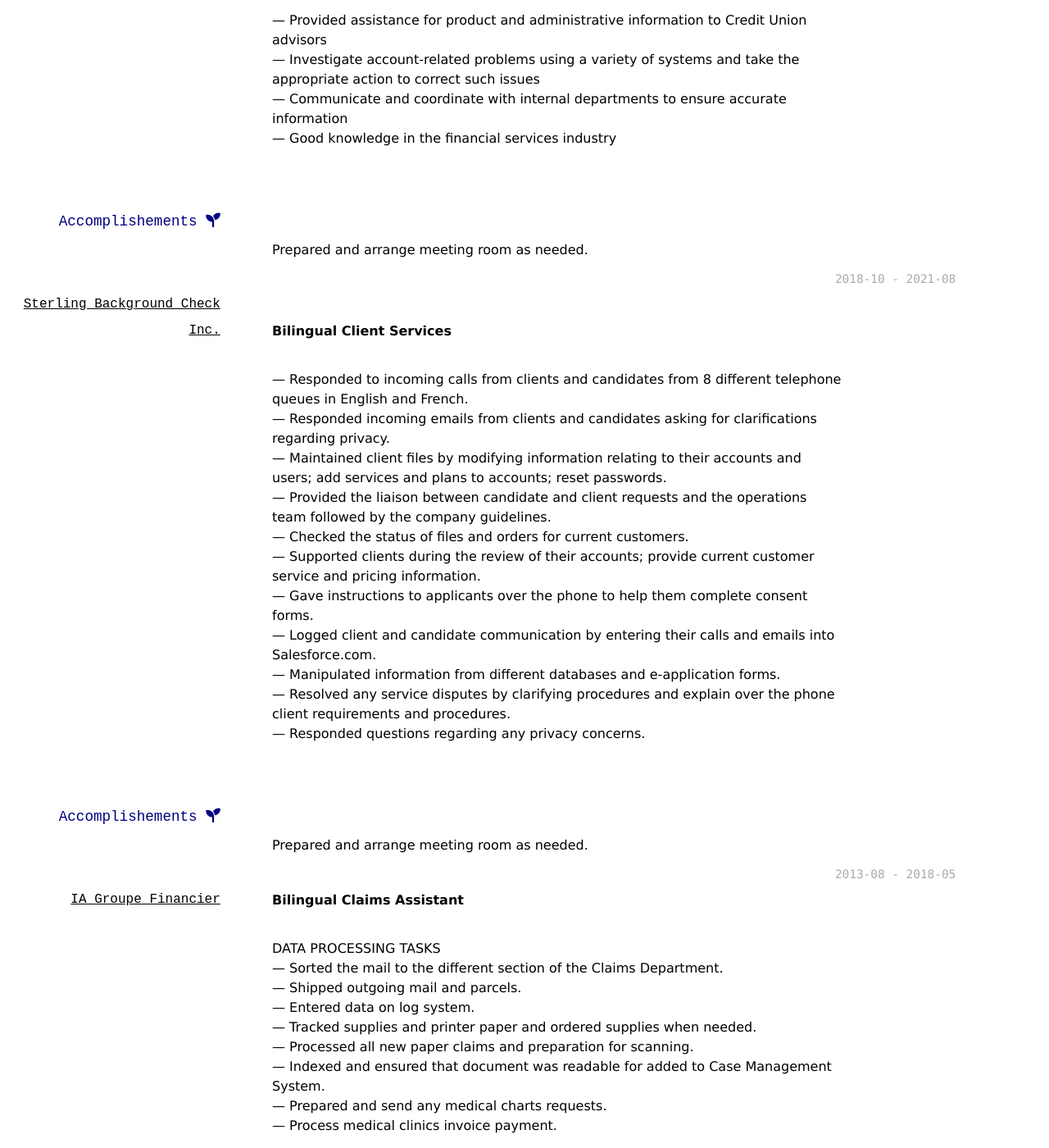
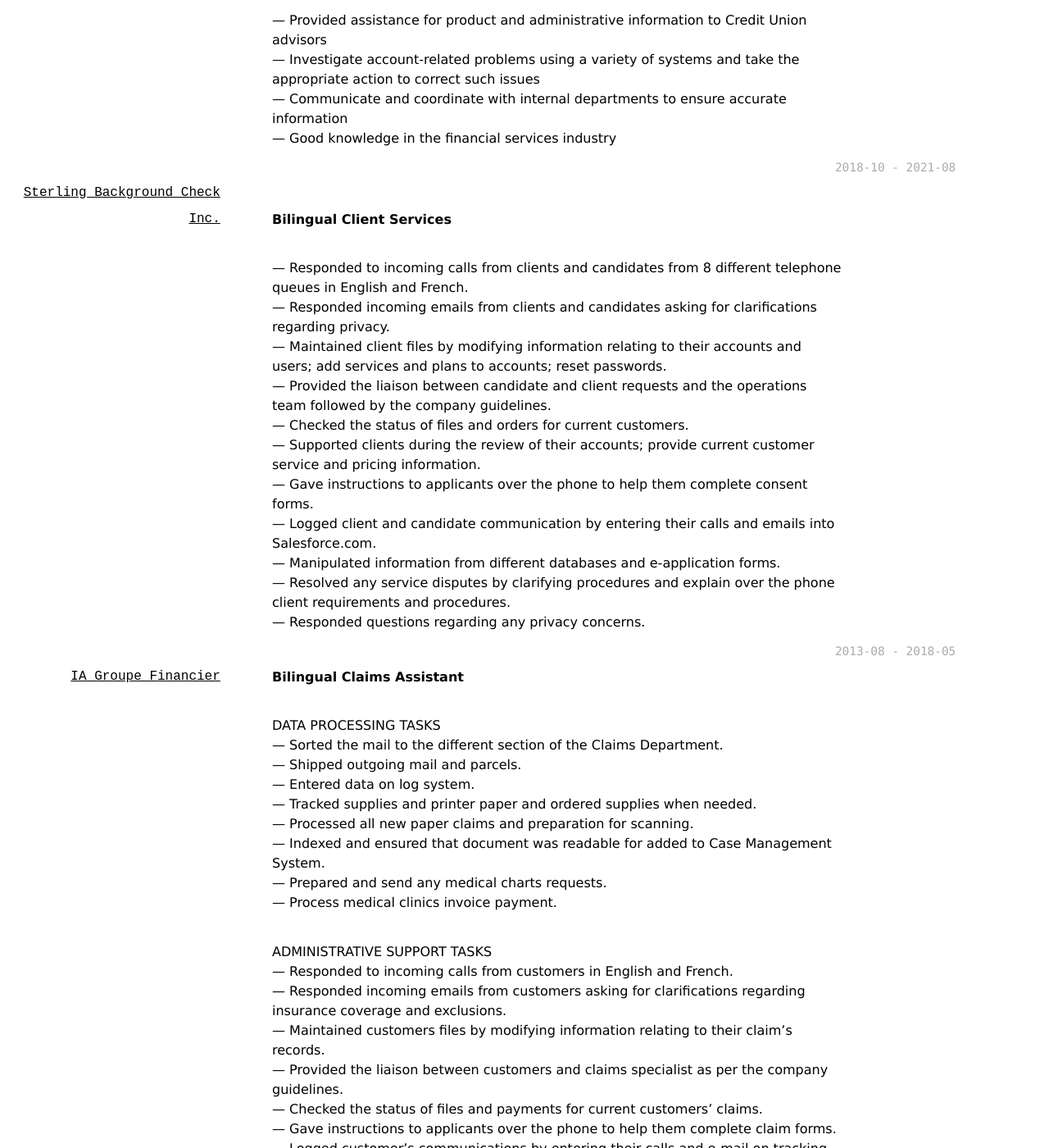
Before and after one commit to s-earnest/resume, a Jekyll site: the page built from index.md, in a window 1280 px wide and 1400 px high, scrolled down 2726 px. Shown: the whole window at 82% size. Built offline with Jekyll 4.4.1, drawn with Linux system fonts in a browser that asks for light colours; nearby versions of some CDN libraries; a style sheet for code colours, icons or effects is not loaded; some of the changed text lies outside the part shown.

Commit message:
20250220 191719

```diff
--- a/index.md
+++ b/index.md
@@ -281,12 +281,17 @@ Getting the hands dirty is one **preferred way of learning**, working with smart
 <br>— Good knowledge in the financial services industry
 
 
+<!--
+
 ## Accomplishements <i class="fa fa-seedling"></i>
 <br>
 
 > Prepared and arrange meeting room as needed.
 
 
+<br>
+
+-->
 
 `2018-10 - 2021-08`
 
@@ -306,11 +311,17 @@ Getting the hands dirty is one **preferred way of learning**, working with smart
 <br>— Responded questions regarding any privacy concerns.
 
 
+<!--
+
 ## Accomplishements <i class="fa fa-seedling"></i>
 <br>
 
 > Prepared and arrange meeting room as needed.
 
+
+<br>
+
+-->
 
 
 `2013-08 - 2018-05`
@@ -341,12 +352,17 @@ Getting the hands dirty is one **preferred way of learning**, working with smart
 <br>— Responded questions regarding any privacy concerns.
 
 
+<!--
+
 ## Accomplishements <i class="fa fa-seedling"></i>
 <br>
 
 > Prepared and arrange meeting room as needed.
 
 
+<br>
+
+-->
 
 `2011-08 - 2013-04`
 
@@ -367,11 +383,18 @@ Getting the hands dirty is one **preferred way of learning**, working with smart
 <br>— Ensured all hotel reports, and accounting reports were printed, and verified, and balanced.
 
 
+<!--
+
 ## Accomplishements <i class="fa fa-seedling"></i>
 <br>
 
 > Prepared and arrange meeting room as needed.
 
+
+<br>
+
+
+-->
 
 
 `2011-02 - 2011-11`
@@ -393,11 +416,16 @@ Getting the hands dirty is one **preferred way of learning**, working with smart
 <br>— Handled payment by credit card, debit card or cash.
 
 
+<!--
+
 ## Accomplishements <i class="fa fa-seedling"></i>
 <br>
 
 > Prepared and arrange meeting room as needed.
 
+<br>
+
+-->
 
 
 <!--
@@ -597,6 +625,8 @@ Objective:
 <br>Vancouver BC, Canada.
 
 
+<br>
+
 ## Hobbies <i class="fas fa-campground"></i>
 
 <br>**Travel**
```
